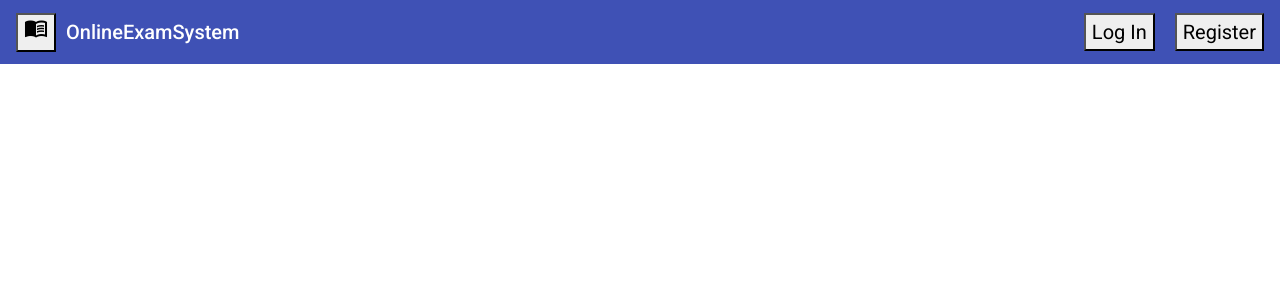
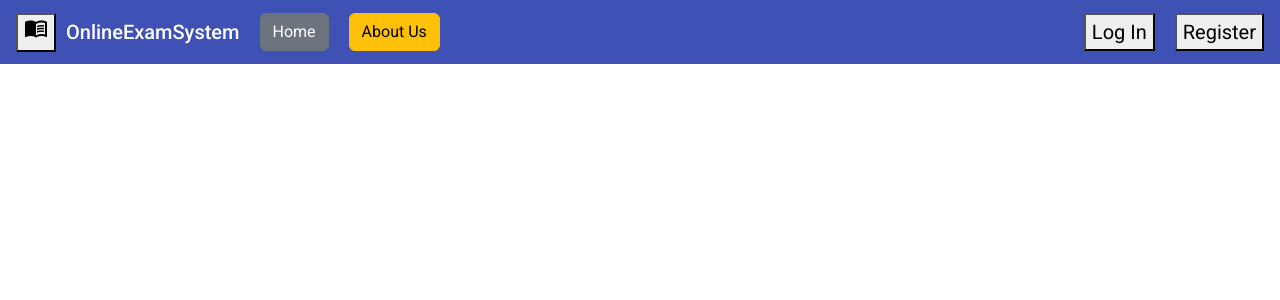
Before and after one commit to Sumitkumar3628/onlineExamSystem, an Angular app: page / in a window 1280 px wide. Shown: the top 300 px of the page. Built offline with nearby package versions, Linux system fonts and the light colour scheme.

Commit message:
Added home and about us button

```diff
--- a/src/app/components/header/header.component.html
+++ b/src/app/components/header/header.component.html
@@ -3,6 +3,8 @@
       <mat-icon>menu_book</mat-icon>
     </button>
     <span>OnlineExamSystem</span>
+    <button type="button" class="btn btn-secondary ml20" >Home</button>
+    <button type="button" class="btn btn-warning  ml20">About Us</button>
     <span class="example-spacer"></span>
     <button id="basic" type="button" mat-button class="ml20" routerLink="/login">
         Log In
```
